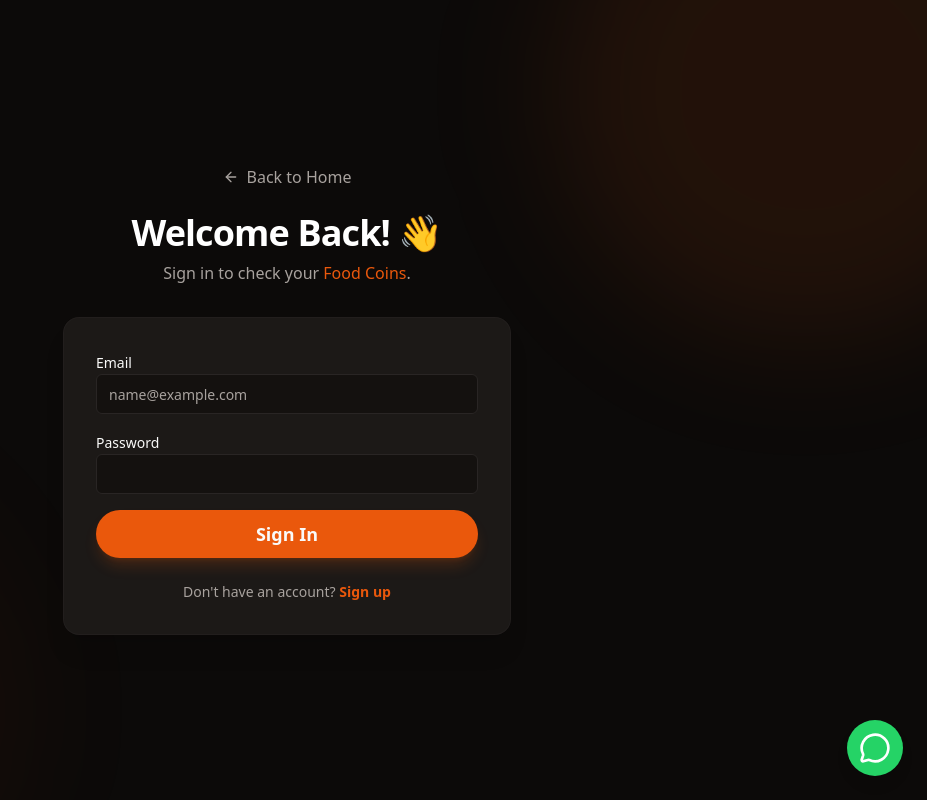
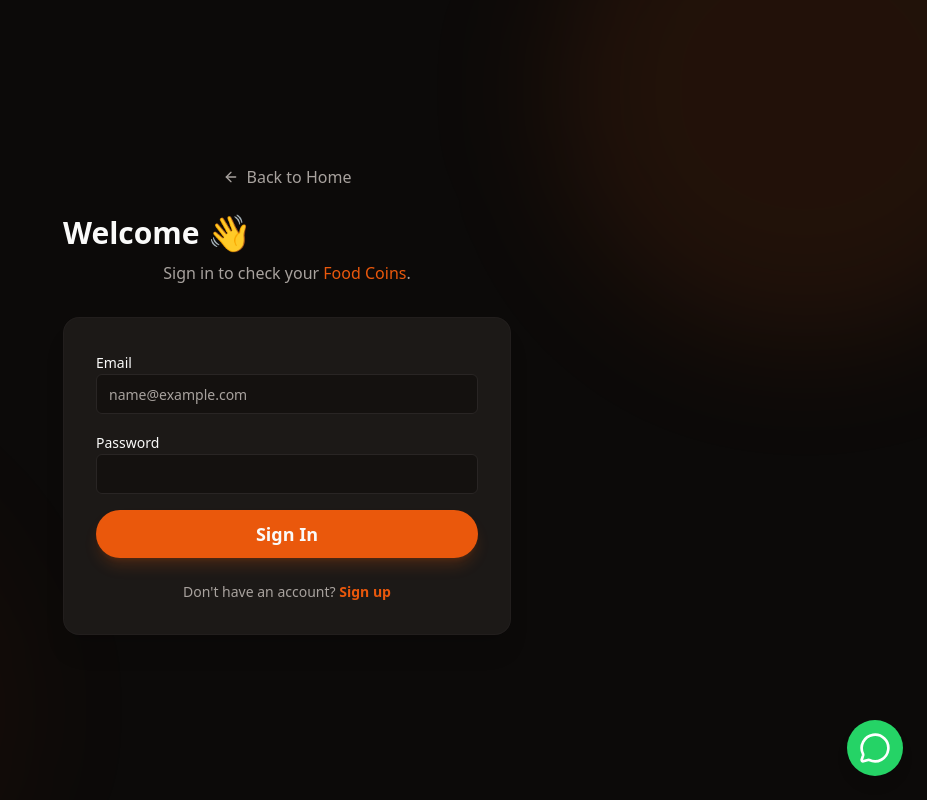
Before and after one commit to xsfurqan-boop/teravaze-food-app, a Next.js app: page /login in a window 1280 px wide. Shown: the whole page, without its empty margins (353-1280 px from the left). Built offline with nearby package versions, Linux system fonts and the light colour scheme; no server answers.

Commit message:
UI Polish: Change Welcome Back to Welcome

```diff
--- a/src/app/login/page.tsx
+++ b/src/app/login/page.tsx
@@ -51,8 +51,8 @@ export default function LoginPage() {
                     <Link href="/" className="inline-flex items-center text-muted-foreground hover:text-primary mb-6 transition-colors">
                         <ArrowLeft className="h-4 w-4 mr-2" /> Back to Home
                     </Link>
-                    <h1 className="text-4xl font-extrabold tracking-tight text-white">
-                        Welcome Back! <span className="text-primary">👋</span>
+                    <h1 className="text-3xl font-bold mb-2 flex items-center gap-2">
+                        Welcome <span className="text-4xl">👋</span>
                     </h1>
                     <p className="mt-2 text-muted-foreground">
                         Sign in to check your <span className="text-primary font-medium">Food Coins</span>.
```
